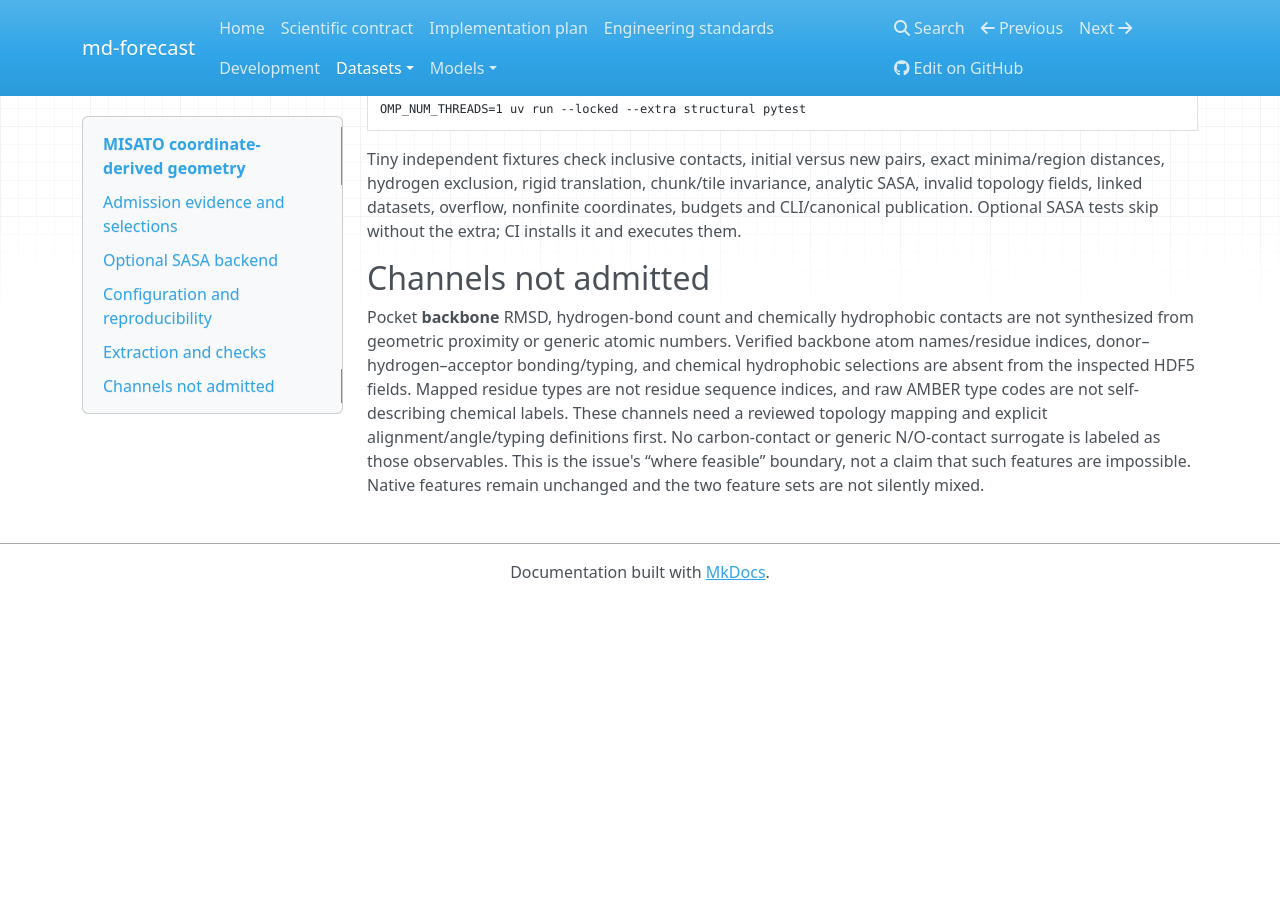
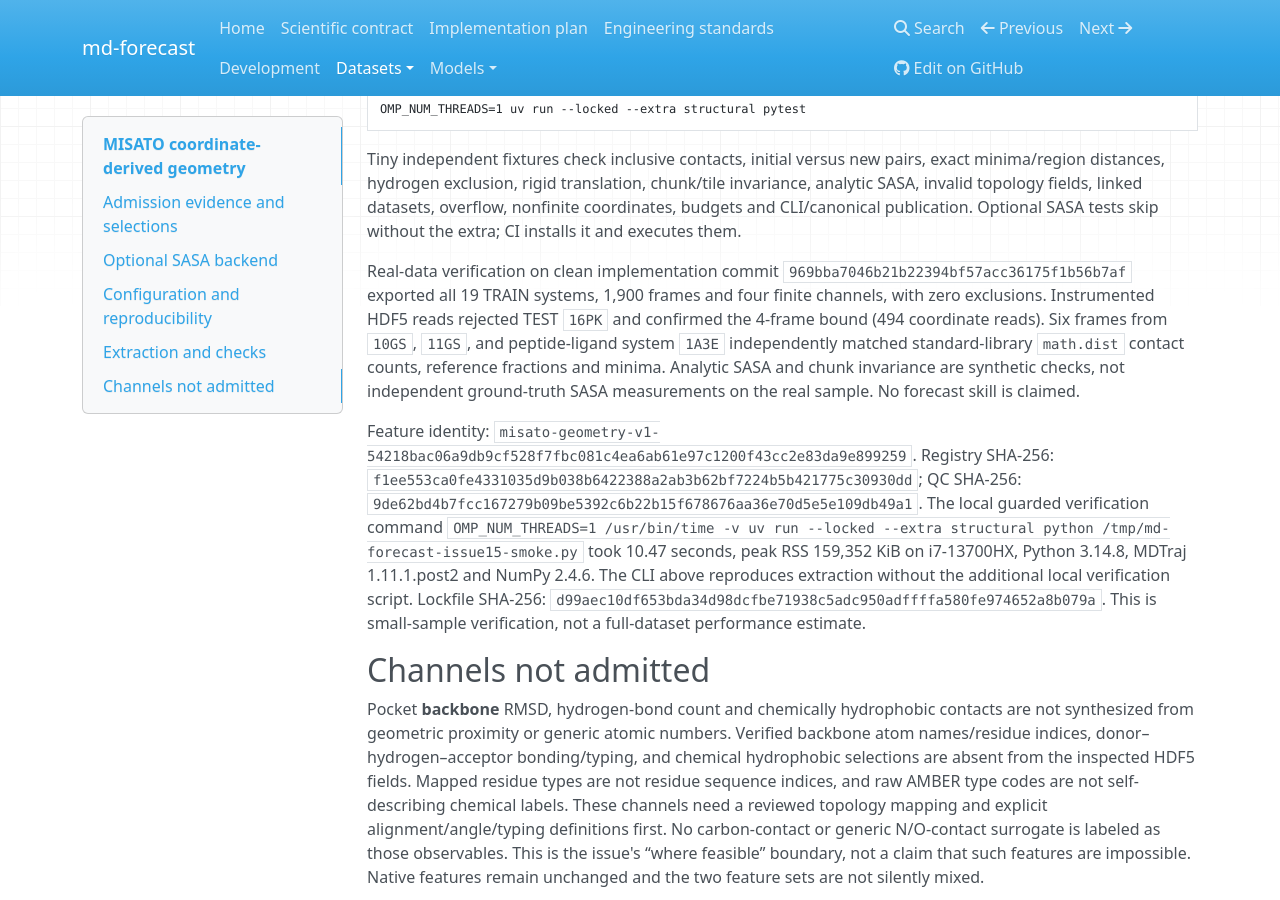
Before and after one commit to fabiobove-dr/md-forecast, an MkDocs documentation site: the page built from docs/datasets/STRUCTURAL_FEATURES.md, in a window 1280 px wide and 900 px high, scrolled down 2809 px. Built offline with MkDocs 1.6.1, drawn with Linux system fonts in a browser that asks for light colours; nearby versions of some CDN libraries; before the commit the page ends 3409 px from its top, so only the background shows below that.

Commit message:
Document real training-only structural extraction evidence

```diff
--- a/docs/datasets/STRUCTURAL_FEATURES.md
+++ b/docs/datasets/STRUCTURAL_FEATURES.md
@@ -138,6 +138,29 @@ invariance, analytic SASA, invalid topology fields, linked datasets, overflow,
 nonfinite coordinates, budgets and CLI/canonical publication. Optional SASA tests
 skip without the extra; CI installs it and executes them.
 
+Real-data verification on clean implementation commit
+`969bba7046b21b22394bf57acc36175f1b56b7af` exported all 19 TRAIN systems,
+1,900 frames and four finite channels, with zero exclusions. Instrumented HDF5
+reads rejected TEST `16PK` and confirmed the 4-frame bound (494 coordinate reads).
+Six frames from `10GS`, `11GS`, and peptide-ligand system `1A3E` independently
+matched standard-library `math.dist` contact counts, reference fractions and
+minima. Analytic SASA and chunk invariance are synthetic checks, not independent
+ground-truth SASA measurements on the real sample. No forecast skill is claimed.
+
+Feature identity:
+`misato-geometry-v1-54218bac06a9db9cf528f7fbc081c4ea6ab61e97c1200f43cc2e83da9e899259`.
+Registry SHA-256:
+`f1ee553ca0fe4331035d9b038b6422388a2ab3b62bf7224b5b421775c30930dd`;
+QC SHA-256:
+`9de62bd4b7fcc167279b09be5392c6b22b15f678676aa36e70d5e5e109db49a1`.
+The local guarded verification command
+`OMP_NUM_THREADS=1 /usr/bin/time -v uv run --locked --extra structural python /tmp/md-forecast-issue15-smoke.py`
+took 10.47 seconds, peak RSS 159,352 KiB on i7-13700HX, Python 3.14.8,
+MDTraj 1.11.1.post2 and NumPy 2.4.6. The CLI above reproduces extraction without
+the additional local verification script. Lockfile SHA-256:
+`d99aec10df653bda34d98dcfbe71938c5adc950adffffa580fe974652a8b079a`.
+This is small-sample verification, not a full-dataset performance estimate.
+
 ## Channels not admitted
 
 Pocket **backbone** RMSD, hydrogen-bond count and chemically hydrophobic contacts
```
